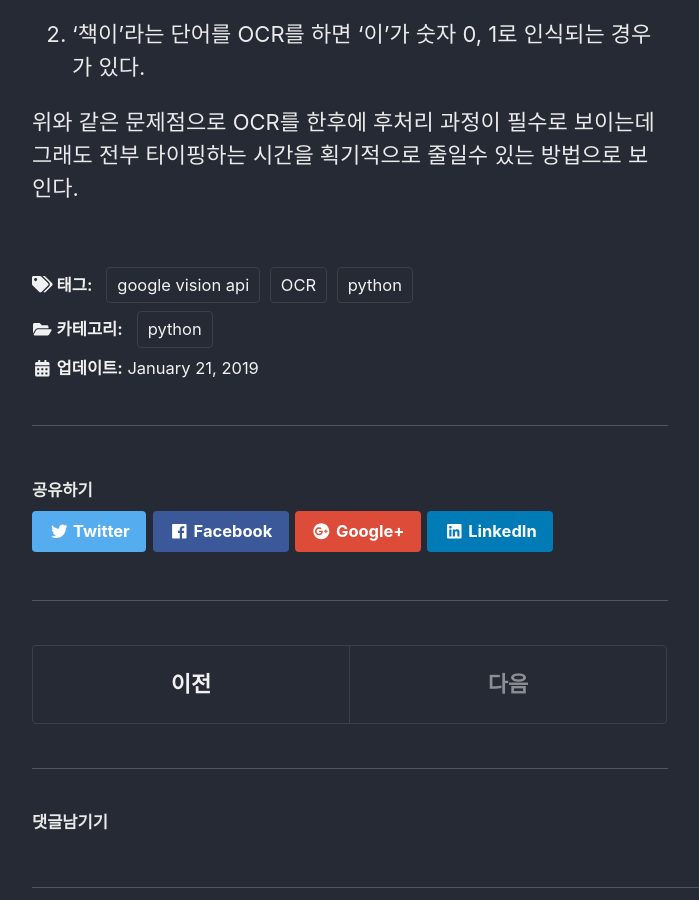
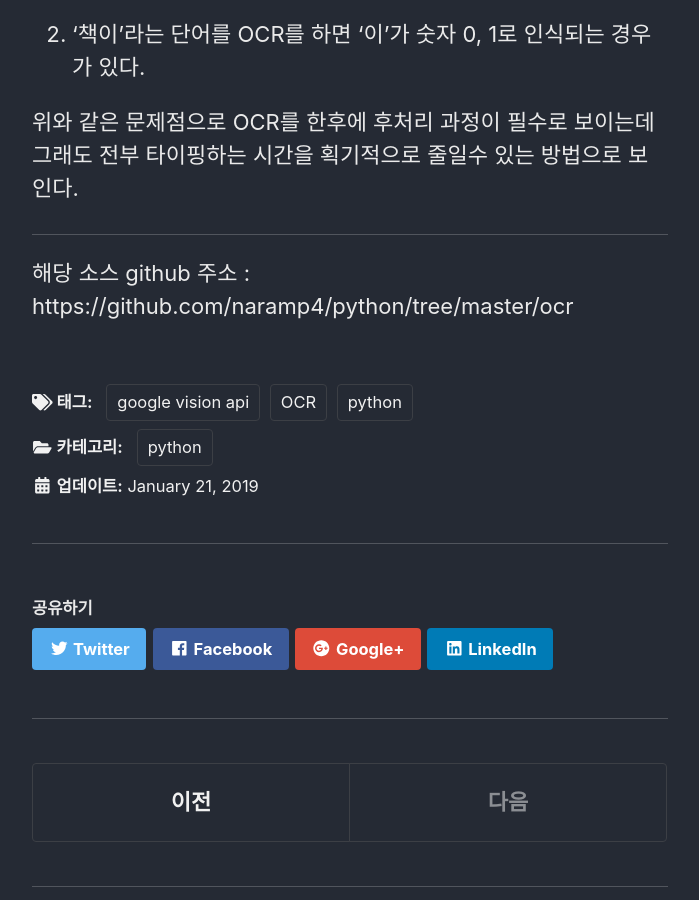
Before and after one commit to naramp4/naramp4.github.io, a Jekyll site: the page built from _posts/2019-01-21-ocr.md, in a window 1280 px wide and 900 px high, scrolled down 8735 px. Shown: the whole window, without its empty margins (290-989 px from the left). Built offline with Jekyll 4.4.1, drawn with Linux system fonts in a browser that asks for light colours; cached includes are drawn as plain includes; nearby versions of some CDN libraries; comment, search, counter and statistics services are not loaded.

Commit message:
포스트에 github 주소 추가

```diff
--- a/_posts/2019-01-21-ocr.md
+++ b/_posts/2019-01-21-ocr.md
@@ -154,3 +154,7 @@
 2. '책이'라는 단어를 OCR를 하면 '이'가 숫자 0, 1로 인식되는 경우가 있다.
 
 위와 같은 문제점으로 OCR를 한후에 후처리 과정이 필수로 보이는데 그래도 전부 타이핑하는 시간을 획기적으로 줄일수 있는 방법으로 보인다.
+
+---
+
+해당 소스 github 주소 : https://github.com/naramp4/python/tree/master/ocr
```
